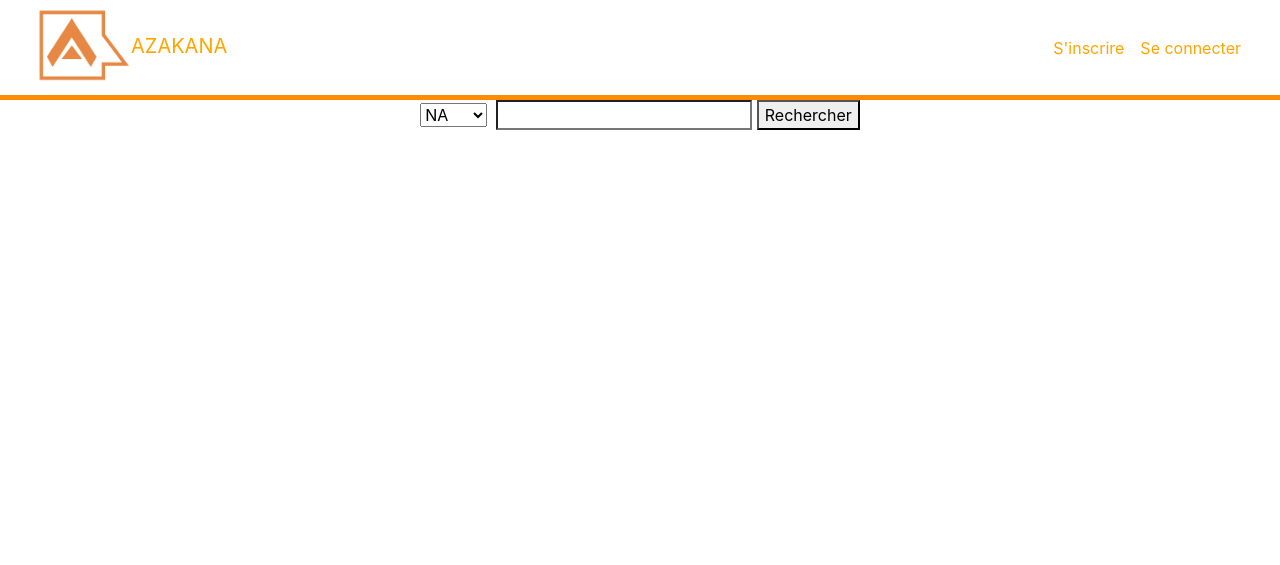
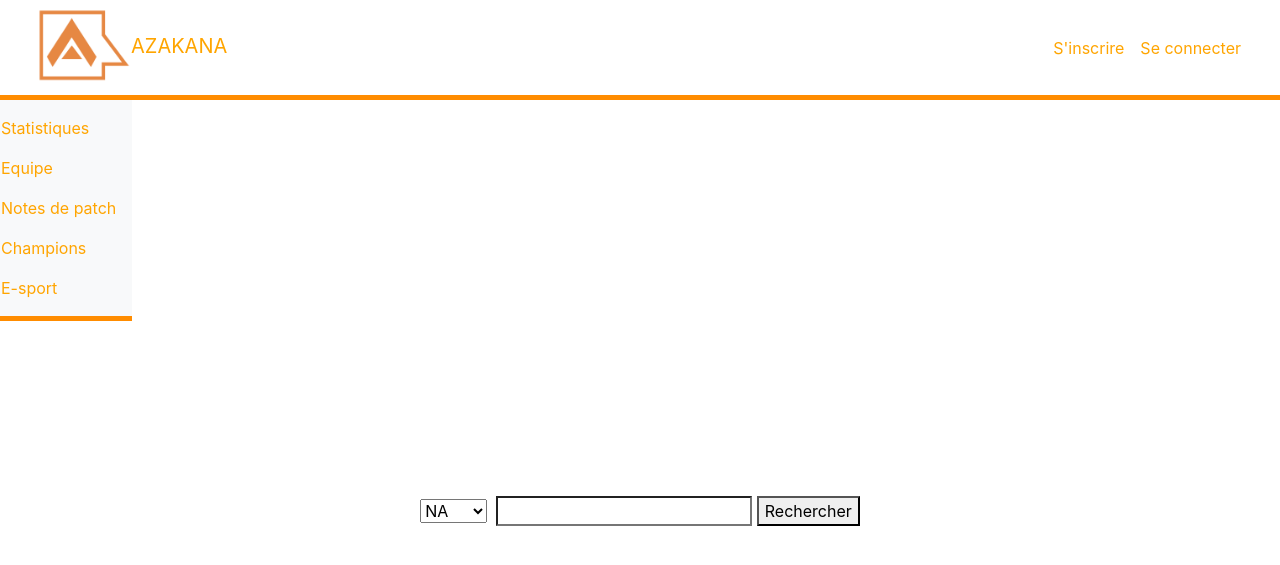
Before and after one commit to nightcoding-ai/Azakana, a Django app: page / in a window 1280 px wide. Shown: the top 565 px of the page. Run offline with Django 3.2, Linux system fonts and the light colour scheme; some libraries are stand-ins or nearby versions.

Commit message:
Centrer la recherche

```diff
--- a/Home/templates/home.html
+++ b/Home/templates/home.html
@@ -21,7 +21,8 @@
         <a class="navbar-brand" href="{% url 'Home' %}">
             <img src="{% static 'img/Azakana_logo.png' %}" width="100px" height="85px" alt="logo">AZAKANA
         </a>
-    <button class="navbar-toggler" type="button" data-toggle="collapse" data-target="#navbarResponsive" aria-controls="navbarResponsive" aria-expanded="false" aria-label="Toggle navigation">
+        <button class="navbar-toggler" type="button" data-toggle="collapse" data-target="#navbarResponsive"
+                aria-controls="navbarResponsive" aria-expanded="false" aria-label="Toggle navigation">
             <span class="navbar-toggler-icon"></span>
         </button>
         <div class="collapse navbar-collapse" id="navbarResponsive">
@@ -37,8 +38,39 @@
             </ul>
         </div>
     </div>
+    <div>
+
+    </div>
 </nav>
-<body class="search">
+<div>
+    <div class="row">
+        <div class="col-md-2.col-md8">
+            <nav class="navbar  bg-light">
+                <!-- Links -->
+                <ul class="navbar-nav vertical-nav">
+                    <li class="nav-item">
+                        <a class="nav-link" href="#">Statistiques</a>
+                    </li>
+                    <li class="nav-item">
+                        <a class="nav-link" href="#">Equipe</a>
+                    </li>
+                    <li class="nav-item">
+                        <a class="nav-link" href="#">Notes de patch</a>
+                    </li>
+                    <li class="nav-item">
+                        <a class="nav-link" href="#">Champions</a>
+                    </li>
+                    <li class="nav-item">
+                        <a class="nav-link" href="#">E-sport</a>
+                    </li>
+                </ul>
+
+            </nav>
+        </div>
+    </div>
+</div>
+<body>
+<div class="search">
     <select name="servers">
         <option value="NA">NA</option>
         <option value="EUW">EUW</option>
@@ -54,4 +86,5 @@
            aria-label="Search through site content">
 
     <button>Rechercher</button>
+</div>
 </body>
--- a/static/css/main.css
+++ b/static/css/main.css
@@ -15,4 +15,5 @@
 }
 .search{
     text-align: center;
+    padding-top:175px;
 }
```
Also changed, not shown: db.sqlite3. Lines whose indentation alone changed are shown as unchanged.
